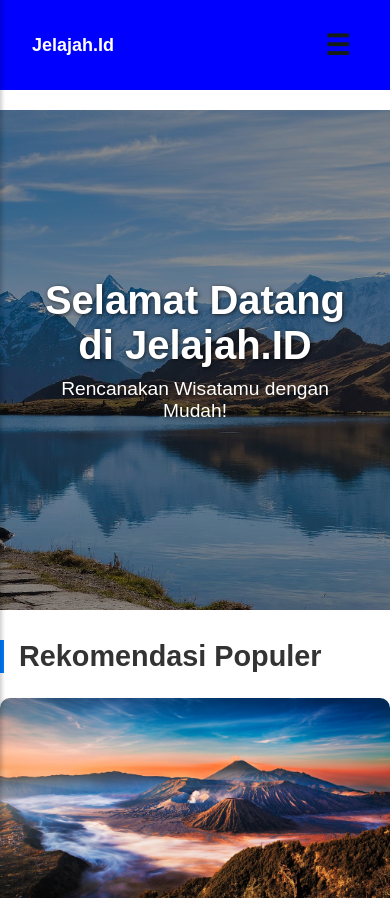
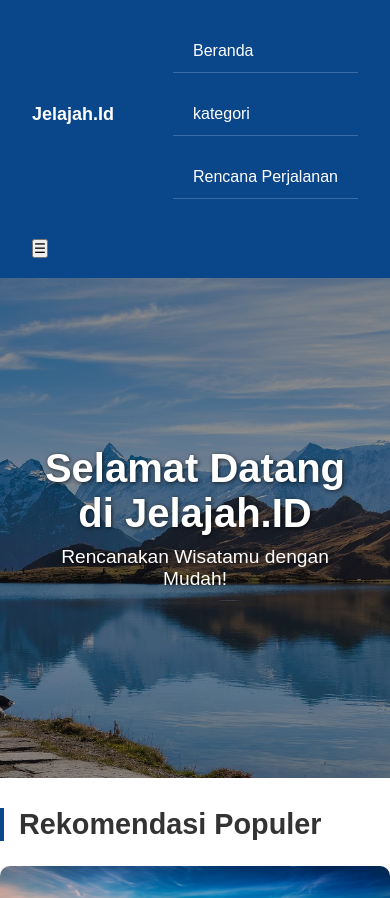
Before and after one commit to rufli/capstone, a website built with webpack: page src/index.html in a window 390 px wide. Shown: the top 898 px of the page. Built offline with nearby package versions, Linux system fonts and the light colour scheme.

Commit message:
perbaikan navbar

```diff
--- a/src/styles/styles.css
+++ b/src/styles/styles.css
@@ -1,12 +1,12 @@
+/* RESET DAN DASAR */
 * {
   margin: 0;
   padding: 0;
-
   box-sizing: border-box;
 }
 
 body {
-  font-family: 'Arial';
+  font-family: 'Arial', sans-serif;
 }
 
 .container {
@@ -15,10 +15,9 @@
   max-width: 1300px;
 }
 
+/* HEADER */
 header {
-
-  background-color: blue;
-
+  background-color: #0A468A;
 }
 
 .main-header {
@@ -29,72 +28,28 @@
   justify-content: space-between;
   align-items: center;
   gap: 30px;
+  flex-wrap: wrap;
 }
 
 .brand-name {
   font-size: 1.125rem;
   font-weight: bold;
   text-decoration: none;
-
-  color: #ffff;
-}
-/*
-.brand-name__link__image {
-  width: 35px;
-}
-*/
-.navigation-drawer {
-  min-height: 100vh;
-  width: 200px;
-  padding: 20px 10px;
-  background-color: #fff;
-
-  position: fixed;
-  inset-block-start: 0;
-  inset-inline-start: 0;
-
-  box-shadow: 0 0 4px 2px #00000033;
-  transform: translateX(-100%);
-  transition: transform 350ms;
-
-  z-index: 9999;
+  color: #fff;
 }
 
-.navigation-drawer.open {
-  transform: translateX(0);
-}
-
-.drawer-button {
-  padding: 8px;
-  border: 0;
-  border-radius: 4px;
-
-  display: inline-block;
-  background-color: transparent;
-
-  font-weight: bold;
-  font-size: 28px;
-  color: #141e16;
-
-  cursor: pointer;
-}
-
+/* NAVIGATION */
 .nav-list {
   list-style: none;
-
   display: flex;
-  flex-direction: column;
-  gap: 10px 20px;
+  flex-direction: row;
+  gap: 20px;
 }
 
 .nav-list li a {
   padding: 6px 10px;
-
   display: block;
-
-
-  color: #ffff;
-
+  color: #fff;
   text-decoration: none;
 }
 
@@ -102,45 +57,31 @@
   text-decoration: underline;
 }
 
-/* MAIN */
-.main-content {
-  padding-block: 20px;
+/* HAPUS MENU TOGGLE (TIDAK DIPAKAI) */
+.menu-toggle {
+  display: none;
 }
 
-/* Write your styles more here */
-
-@media screen and (width > 1000px) {
-  .navigation-drawer {
-    min-height: auto;
-    width: auto;
-    padding: 0;
-    background-color: transparent;
-
-    flex-direction: row;
-    justify-content: space-between;
-
-    position: static;
-    box-shadow: none;
-    transform: translateX(0);
-  }
-
+/* RESPONSIVE NAVIGATION - LAPTOP KE BAWAH */
+@media (max-width: 768px) {
   .nav-list {
-    flex-direction: row;
+    flex-direction: column;
+    width: 100%;
+    background-color: #0A468A;
+    padding: 10px 0;
+    display: flex !important;
   }
 
   .nav-list li a {
-    display: inline-block;
-  }
-
-  .drawer-button {
-    display: none;
+    padding: 12px 20px;
+    border-bottom: 1px solid rgba(255,255,255,0.2);
   }
 }
 
 /* FOOTER */
 footer {
   margin-block-start: 50px;
-  background-color: blue;
+  background-color: #0A468A;
 }
 
 .footer-content {
@@ -153,24 +94,19 @@
   gap: 20px;
 }
 
-/*=========homepage======*/
-.homepage-container {
-  padding: 0;
-  margin: 0;
-  width: 100%;
-  text-align: center;
-}
-
+/* SECTION TITLE */
 .section-wrapper h2 {
   text-align: left;
-  margin-bottom: 25px; /* Jarak antara judul dan konten */
+  margin-bottom: 25px;
   font-size: 1.8rem;
   color: #333;
   position: relative;
-  padding-left: 15px; /* Padding di sisi kiri judul */
-  border-left: 4px solid #007bff; /* Garis biru di sisi kiri judul */
+  padding-left: 15px;
+  border-left: 4px solid #0A468A;
+  margin-top: 30px;
 }
 
+/* HERO */
 .hero {
   position: relative;
   width: 100%;
@@ -183,7 +119,6 @@
   width: 100%;
   height: 500px;
   object-fit: cover;
-  display: block;
   filter: brightness(0.6);
 }
 
@@ -208,19 +143,12 @@
   margin-bottom: 20px;
 }
 
-
-/*-------rekomendasi populer di home page-----*/
+/* REKOMENDASI POPULER */
 .rekomendasi-populer-grid {
   display: grid;
   grid-template-columns: repeat(auto-fit, minmax(250px, 1fr));
   gap: 20px;
   margin: 0 auto;
-}
-
-@media (min-width: 768px) {
-  .rekomendasi-populer-grid {
-    grid-template-columns: repeat(4, 1fr);
-  }
 }
 
 .rekomendasi-item {
@@ -275,7 +203,7 @@
   display: block;
   width: 100%;
   padding: 8px;
-  background-color: #007bff;
+  background-color: #3188EB;
   color: white;
   text-align: center;
   text-decoration: none;
@@ -284,15 +212,10 @@
 }
 
 .lihat-detail-btn:hover {
-  background-color: #0056b3;
+  background-color: #08386F;
 }
 
-
-/*-------kategori wisata di home page-----*/
-.section-wrapper h2 {
-  margin-top: 30px; /* Menambahkan jarak antara judul dan elemen sebelumnya */
-}
-
+/* KATEGORI WISATA */
 .kategori-wisata-grid {
   display: grid;
   grid-template-columns: repeat(auto-fit, minmax(200px, 1fr));
@@ -317,13 +240,12 @@
   overflow: hidden;
   box-shadow: 0 2px 6px rgba(0,0,0,0.2);
   transition: transform 0.3s ease, filter 0.3s ease;
-
-}
-.kategori-card:hover {
-  transform: scale(1.05); /* Membuat kartu sedikit membesar */
-  filter: brightness(1.2); /* Mencerahkan background */
 }
 
+.kategori-card:hover {
+  transform: scale(1.05);
+  filter: brightness(1.2);
+}
 
 .kategori-card::before {
   content: "";
```
